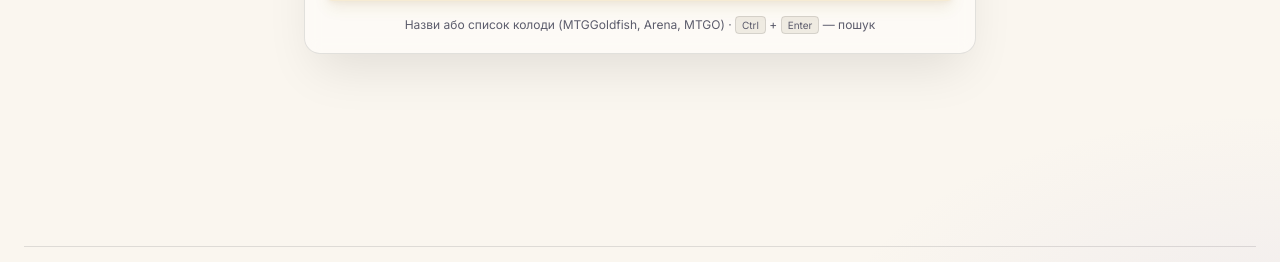
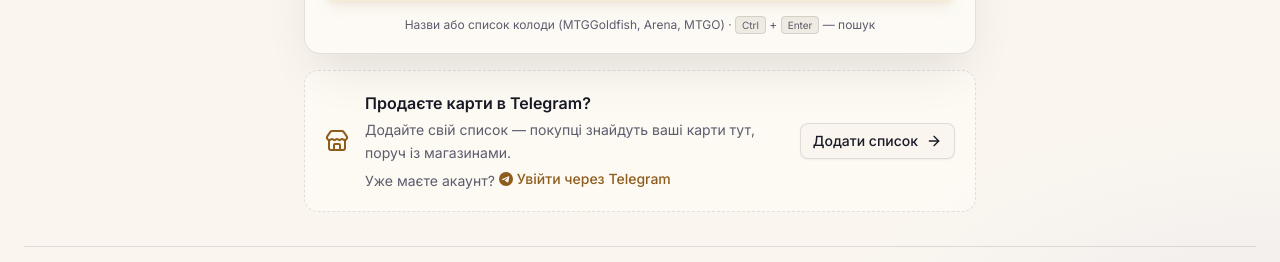
Before and after one commit to AlexSolari/mtguacomminitycardsearcher, a React (Vite) app: page / in a window 1280 px wide. Shown: the part 463-725 px from the top of the page. Built offline with nearby package versions, Linux system fonts and the light colour scheme; a web font is replaced by a local one.

Commit message:
feat: add SellerInvite component to encourage Telegram sellers to add their lists

```diff
--- a/src/App.tsx
+++ b/src/App.tsx
@@ -3,6 +3,7 @@ import { cn } from '@/lib/utils';
 import { CardListForm } from '@/components/card-list-form';
 import { CollapsedCardList } from '@/components/collapsed-card-list';
 import { ResultsPanel } from '@/components/results-panel';
+import { SellerInvite } from '@/components/seller-invite';
 import { SiteFooter } from '@/components/site-footer';
 import { SiteHeader } from '@/components/site-header';
 import { useResultsView } from '@/components/view-toggle';
@@ -109,6 +110,8 @@ export function App() {
                     )}
                 </aside>
 
+                {layout === 'landing' && <SellerInvite />}
+
                 {entries && (
                     <div className='flex min-w-0 flex-col gap-6'>
                         <ResultsPanel
--- /dev/null
+++ b/src/components/seller-invite.tsx
@@ -0,0 +1,41 @@
+import { ArrowRight, Store } from 'lucide-react';
+import { TelegramIcon } from '@/components/icons';
+import { Button } from '@/components/ui/button';
+
+// On the landing page, under the card list: invites people who sell in Telegram groups to add their lists (/lists),
+// whose cards then show in search under "Гравці". Sellers who already have an account sign in straight away:
+// the sign-in comes back to /lists.
+export function SellerInvite() {
+    return (
+        <section className='flex w-full max-w-2xl flex-col gap-4 rounded-xl border border-dashed bg-card/50 p-4 sm:flex-row sm:items-center sm:p-5'>
+            <Store className='hidden size-6 shrink-0 text-primary sm:block' />
+            <div className='grid gap-1'>
+                <h2 className='font-semibold'>Продаєте карти в Telegram?</h2>
+                <p className='text-sm leading-relaxed text-muted-foreground'>
+                    Додайте свій список — покупці знайдуть ваші карти тут, поруч
+                    із магазинами.
+                </p>
+                <p className='text-sm text-muted-foreground'>
+                    Уже маєте акаунт?{' '}
+                    <a
+                        href='/api/auth/login'
+                        className='inline-flex items-center gap-1 font-medium text-primary underline-offset-4 hover:underline'
+                    >
+                        <TelegramIcon className='size-3.5' />
+                        Увійти через Telegram
+                    </a>
+                </p>
+            </div>
+            <Button
+                asChild
+                variant='outline'
+                className='shrink-0 self-start sm:ml-auto sm:self-center'
+            >
+                <a href='/lists'>
+                    Додати список
+                    <ArrowRight />
+                </a>
+            </Button>
+        </section>
+    );
+}
```
